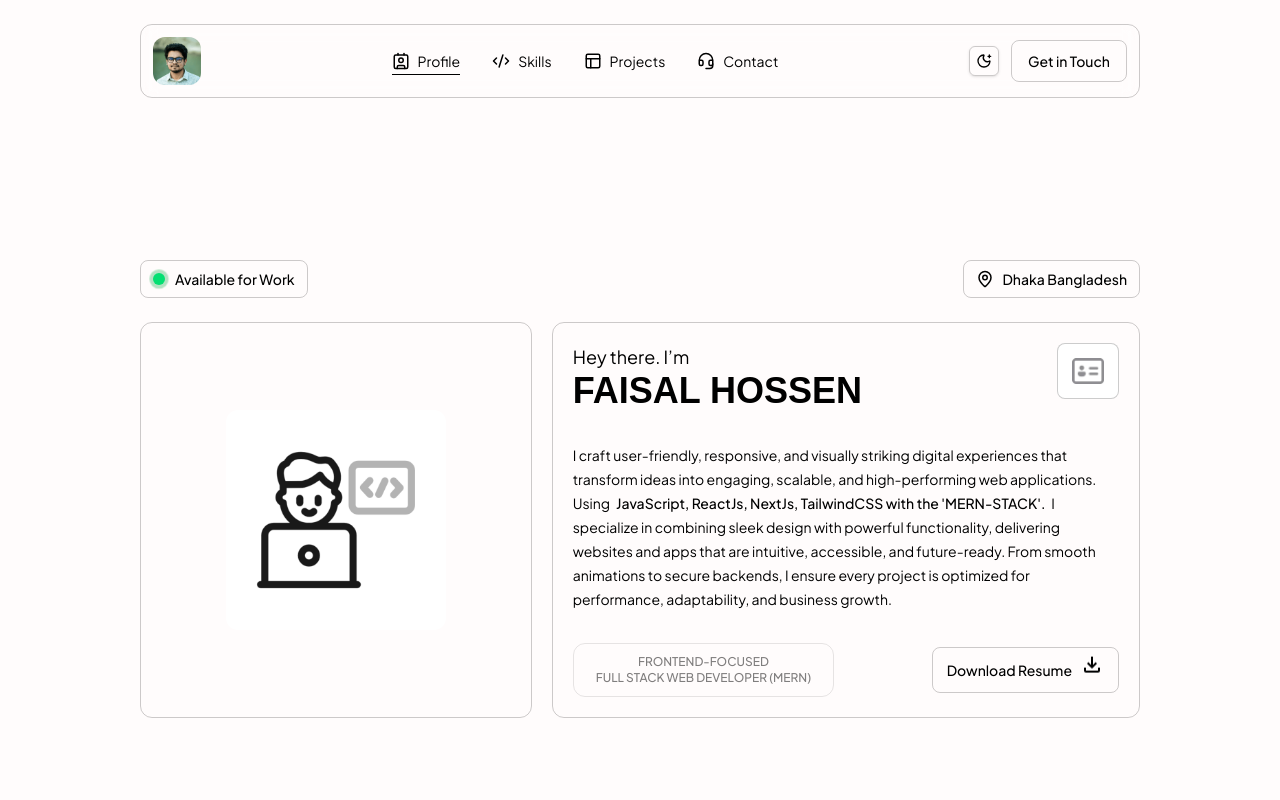
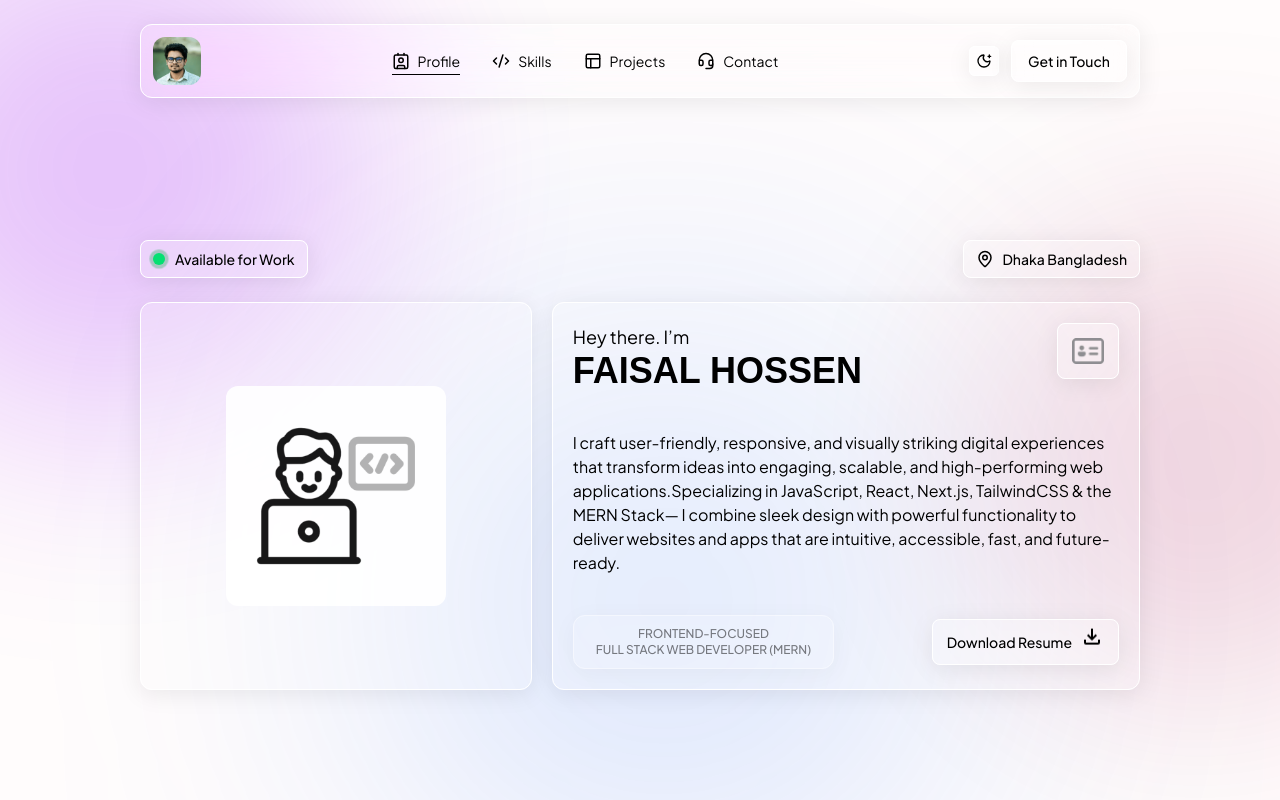
Before and after one commit to itsfaisalhossen/portfolio, a React (Vite) app: page / in a window 1280 px wide. Shown: the top 800 px of the page. Built offline with nearby package versions, Linux system fonts and the light colour scheme.

Commit message:
Changes some ui and design

```diff
--- a/src/App.jsx
+++ b/src/App.jsx
@@ -16,11 +16,12 @@ const fetchProjects = async () => {
 
 const App = () => {
   const fetchPromise = fetchProjects();
+
   // Lenis smooth scroll
   useEffect(() => {
     const lenis = new Lenis({
       smooth: true,
-      lerp: 0.08, // smoothness
+      lerp: 0.2,
     });
 
     function raf(time) {
@@ -35,12 +36,18 @@ const App = () => {
   }, []);
 
   return (
-    <div className="bg-primary dark:bg-primary-dark min-hscreen">
-      <div>
+    <div className="bg-primary dark:bg-primary-dark min-h-screen relative">
+      {/* Gradient Background */}
+      <div className="fixed inset-0 pointer-events-none">
+        <div className="absolute top-[-80px] left-[-150px] w-[520px] h-[500px] bg-purple-600/25 rounded-full transition-all duration-1000 blur-[120px] animate-none"></div>
+        <div className="max-sm:hidden absolute bottom-[100px] -right-40 w-[480px] h-[480px] bg-pink-800/15 rounded-full transition-all duration-1000 blur-[100px] animate-none"></div>
+        <div className="absolute top-[40%] left-[30%] w-[560px] h-[560px] bg-blue-500/20 rounded-full transition-all duration-1000 blur-[150px] animate-none"></div>
+      </div>
+
       <Navbar />
+      <BackToTopButton />
+
       <main id="profile" className="md:space-y-32 space-y-12">
-          <div id="profile-end" className="h-1"></div>
-          <BackToTopButton />
         <Profile />
         <Skills />
         <Suspense
@@ -55,7 +62,6 @@ const App = () => {
         <Contact />
       </main>
     </div>
-    </div>
   );
 };
 
--- a/src/components/BackToTopButton.jsx
+++ b/src/components/BackToTopButton.jsx
@@ -4,43 +4,31 @@ const BackToTopButton = () => {
   const [visible, setVisible] = useState(false);
 
   useEffect(() => {
-    const marker = document.getElementById("profile-end");
-    if (!marker) return;
+    const handleScroll = () => {
+      setVisible(window.scrollY > 300);
+    };
 
-    const observer = new IntersectionObserver(
-      ([entry]) => {
-        // Profile section শেষ হলে visible হবে
-        setVisible(!entry.isIntersecting);
-      },
-      {
-        threshold: 0,
-      },
-    );
-
-    observer.observe(marker);
-
-    return () => observer.disconnect();
+    window.addEventListener("scroll", handleScroll, { passive: true });
+    return () => window.removeEventListener("scroll", handleScroll);
   }, []);
 
   const handleScrollTop = () => {
-    window.scrollTo({
-      top: 0,
-      behavior: "smooth",
-    });
+    window.scrollTo({ top: 0, behavior: "smooth" });
+    window.dispatchEvent(new CustomEvent("resetActiveNav"));
   };
 
   return (
     <button
       onClick={handleScrollTop}
       aria-label="Back to top"
-      className={`hidden md:flex backdrop-blur-sm fixed -bottom-16 right-6 lg:right-24 z-50 group w-12.5 h-12.5 items-center justify-center rounded-xl back-drop-b shadow-[0_0_0_4px_rgba(180,160,255,0.253)] overflow-hidden transition-all duration-500 ease-out
+      className={`hidden md:flex backdrop-blur-sm fixed bottom-14 right-6 lg:right-24 z-50 group w-12.5 h-12.5 items-center justify-center rounded-xl back-drop-b shadow-[0_0_0_4px_rgba(180,160,255,0.253)] overflow-hidden transition-all duration-500 ease-out
         ${
           visible
             ? "opacity-100 translate-y-0 scale-100"
-            : "opacity-0 translate-y-6 scale-90 pointer-events-none"
+            : "opacity-0 translate-y-20 scale-90 pointer-events-none"
         }
         hover:w-35 hover:rounded-[50px]
-        hover:bg[rgb(181,160,255)]
+        hover:bg-[rgb(181,160,255)]
       `}
     >
       {/* Icon */}
@@ -55,12 +43,7 @@ const BackToTopButton = () => {
       </svg>
 
       {/* Text */}
-      <span
-        className="
-          absolute
-          dark:text-white text-[0px] transition-all duration-300 group-hover:text-[12px]
-        "
-      >
+      <span className="absolute dark:text-white text-[0px] transition-all duration-300 group-hover:text-[12px]">
         Back to Top
       </span>
     </button>
--- a/src/components/Navbar.jsx
+++ b/src/components/Navbar.jsx
@@ -20,8 +20,15 @@ const Navbar = () => {
     return () => window.removeEventListener("scroll", handleScroll);
   }, []);
 
+  // Scroll spy
   useEffect(() => {
     const handleSpy = () => {
+      // Page-এর একদম top-এ থাকলে Profile active
+      if (window.scrollY < 100) {
+        setActive("Profile");
+        return;
+      }
+
       navItem.forEach((item) => {
         const section = document.querySelector(item.link);
         if (!section) return;
@@ -31,11 +38,19 @@ const Navbar = () => {
         }
       });
     };
+
     window.addEventListener("scroll", handleSpy);
     return () => window.removeEventListener("scroll", handleSpy);
   }, []);
 
-  // Smooth scroll handler (Lenis friendly)
+  // BackToTopButton থেকে custom event শুনবে
+  useEffect(() => {
+    const handleReset = () => setActive("Profile");
+    window.addEventListener("resetActiveNav", handleReset);
+    return () => window.removeEventListener("resetActiveNav", handleReset);
+  }, []);
+
+  // Smooth scroll handler
   const handleNavClick = (link, name) => {
     setActive(name);
     setOpen(false);
@@ -61,7 +76,7 @@ const Navbar = () => {
           <Icon size={18} className="inline-block mr-2" />
           {item.name}
         </button>
-        {/* underline */}
+        {/* Underline / active border */}
         <span
           className={`absolute left-0 -bottom-1 h-[1px] bg-black dark:bg-white transition-all duration-300 ${
             active === item.name ? "w-full" : "w-0"
@@ -73,14 +88,14 @@ const Navbar = () => {
 
   return (
     <header
-      className={`fixed  top-0 left-0 w-full z-[100] transition-all duration-500 ${
+      className={`fixed top-0 left-0 w-full z-[100] transition-all duration-500 ${
         isSticky ? "py-2" : "py-6"
       }`}
     >
       <Container>
         <nav
           className={`w-full back-drop-b backdrop-blur-sm flex justify-between items-center border border-gray-300 rounded-xl p-3 transition-all duration-500 ${
-            isSticky ? "back-drop-b shadow-lg" : "bgtransparent"
+            isSticky ? "back-drop-b shadow-lg" : "bg-transparent"
           }`}
         >
           {/* Logo */}
@@ -91,12 +106,13 @@ const Navbar = () => {
             className="h-12 w-12 cursor-pointer object-cover rounded-xl hover:scale-110 transition"
           />
 
-          {/* Desktop */}
+          {/* Desktop links */}
           <ul className="hidden lg:flex gap-8 items-center">{links}</ul>
 
-          {/* Mobile */}
+          {/* mobile menu */}
+
           <ul
-            className={`lg:hidden absolute left-0 w-full bg-primary dark:bg-primary-dark backdrop-blur-2xl border rounded-xl transition-all duration-500 ${
+            className={`lg:hidden absolute left-0 w-full bg-primary dark:bg-primary-dark backdrop-blur-2xl rounded-xl transition-all duration-500 ${
               open
                 ? "top-21.25 opacity-100 visible"
                 : "-top-125 opacity-0 invisible"
@@ -112,10 +128,10 @@ const Navbar = () => {
           <div className="flex items-center gap-3">
             <DarkModeToggle />
             <div
-              onClick={() => handleNavClick("#contact")}
+              onClick={() => handleNavClick("#contact", "Contact")}
               className="group hidden relative md:inline-flex transition-all hover:scale-105 items-center justify-center rounded-lg font-normal text-sm back-drop-b"
             >
-              <button className="px-4 py-2.5 rounded-lg  backdrop-b bg[#0F001F] dark:text-white/90 cursor-pointer font-medium">
+              <button className="px-4 py-2.5 rounded-lg backdrop-b dark:text-white/90 cursor-pointer font-medium">
                 Get in Touch
               </button>
             </div>
--- a/src/components/Profile.jsx
+++ b/src/components/Profile.jsx
@@ -7,7 +7,7 @@ import { MapPin } from "lucide-react";
 const Profile = () => {
   return (
     <section>
-      <div className="dark:text-white/85 pt-24 md:pt-32  minh-screen">
+      <div className="dark:text-white/85 pt-36 md:pt-52 lg:pt-60  minh-screen">
         <Container>
           <div className="flex items-center justify-between">
             <div className=" flex gap-2.5 items-center  back-drop-b rounded-lg py-2   px-2.5 md:px-3">
@@ -43,19 +43,18 @@ const Profile = () => {
                   <img className="w-8 text-white" src={profileIcon} alt="" />
                 </div>
               </div>
-              <p className="font-normal text-sm/6  my-5 md:my-8">
+
+              <p className="dark:font-extralight leading-6 text-cente text-[16px]  my-5 md:my-10">
                 I craft user-friendly, responsive, and visually striking digital
                 experiences that transform ideas into engaging, scalable, and
-                high-performing web applications. Using
-                <span className=" font-medium mx-1.5">
-                  JavaScript, ReactJs, NextJs, TailwindCSS with the
-                  'MERN-STACK'.
+                high-performing web applications.
+                <span className="font-normal">
+                  Specializing in JavaScript, React, Next.js, TailwindCSS & the
+                  MERN Stack
                 </span>
-                I specialize in combining sleek design with powerful
-                functionality, delivering websites and apps that are intuitive,
-                accessible, and future-ready. From smooth animations to secure
-                backends, I ensure every project is optimized for performance,
-                adaptability, and business growth.
+                — I combine sleek design with powerful functionality to deliver
+                websites and apps that are intuitive, accessible, fast, and
+                future-ready.
               </p>
 
               <div className="flex flex-col md:flex-row items-center justify-between gap-5">
--- a/src/index.css
+++ b/src/index.css
@@ -7,7 +7,8 @@
 
 @theme {
   --color-primary: #fffcfc;
-  --color-primary-dark: #0d0117;
+  --color-primary-dark: #020003;
+  /* --color-primary-dark: #0d0117; */
 }
 
 * {
@@ -62,8 +63,16 @@ section {
 }
 
 .back-drop-b {
-  @apply border border-black/20 dark:bg-white/5 dark:backdrop-blur-[10px] dark:border-white/20;
+  @apply border border-white bg-white/20 backdrop-blur-xl backdrop-saturate-150 shadow-[0_4px_24px_rgba(0,0,0,0.08)] dark:bg-white/5 dark:border-white/10 dark:shadow-[0_4px_24px_rgba(0,0,0,0.3)];
 }
+
+/* .back-drop-b {
+  @apply border border-black/20 bg-white/30 backdrop-blur-[10px] dark:bg-white/5 dark:backdrop-blur-[10px] dark:border-white/10;
+} */
+
+/* .back-drop-b {
+  @apply border border-black/20 dark:bg-white/5 dark:backdrop-blur-[10px] dark:border-white/10;
+} */
 
 .card-content {
   @apply p-2.5 md:p-3 rounded-xl;
@@ -76,3 +85,33 @@ section {
 .skil-cardTitle {
   @apply font-medium text-[16px] mb-2 dark:text-white/85;
 }
+
+/* Light mode scrollbar */
+::-webkit-scrollbar {
+  width: 10px;
+}
+
+::-webkit-scrollbar-track {
+  background: #e5e7eb;
+}
+
+::-webkit-scrollbar-thumb {
+  background: #9ca3af;
+  border-radius: 10px;
+}
+
+/* Dark mode scrollbar */
+.dark ::-webkit-scrollbar-track {
+  background: #120017;
+}
+
+.dark ::-webkit-scrollbar-thumb {
+  background: #23002b;
+}
+
+.text-gradient-vibrant {
+  background: linear-gradient(to right, #a855f7, #ec4899, #ef4444);
+  -webkit-background-clip: text;
+  -webkit-text-fill-color: transparent;
+  background-clip: text;
+}
--- a/vite.config.js
+++ b/vite.config.js
@@ -5,5 +5,5 @@ import tailwindcss from "@tailwindcss/vite";
 // https://vite.dev/config/
 export default defineConfig({
   plugins: [react(), tailwindcss()],
-  base: "/portfolio",
+  // base: "/portfolio",
 });
```
Also changed, not shown: src/assets/data.js (+8 -1 lines), src/components/Contact.jsx (+10 -10 lines). Lines whose indentation alone changed are shown as unchanged.
